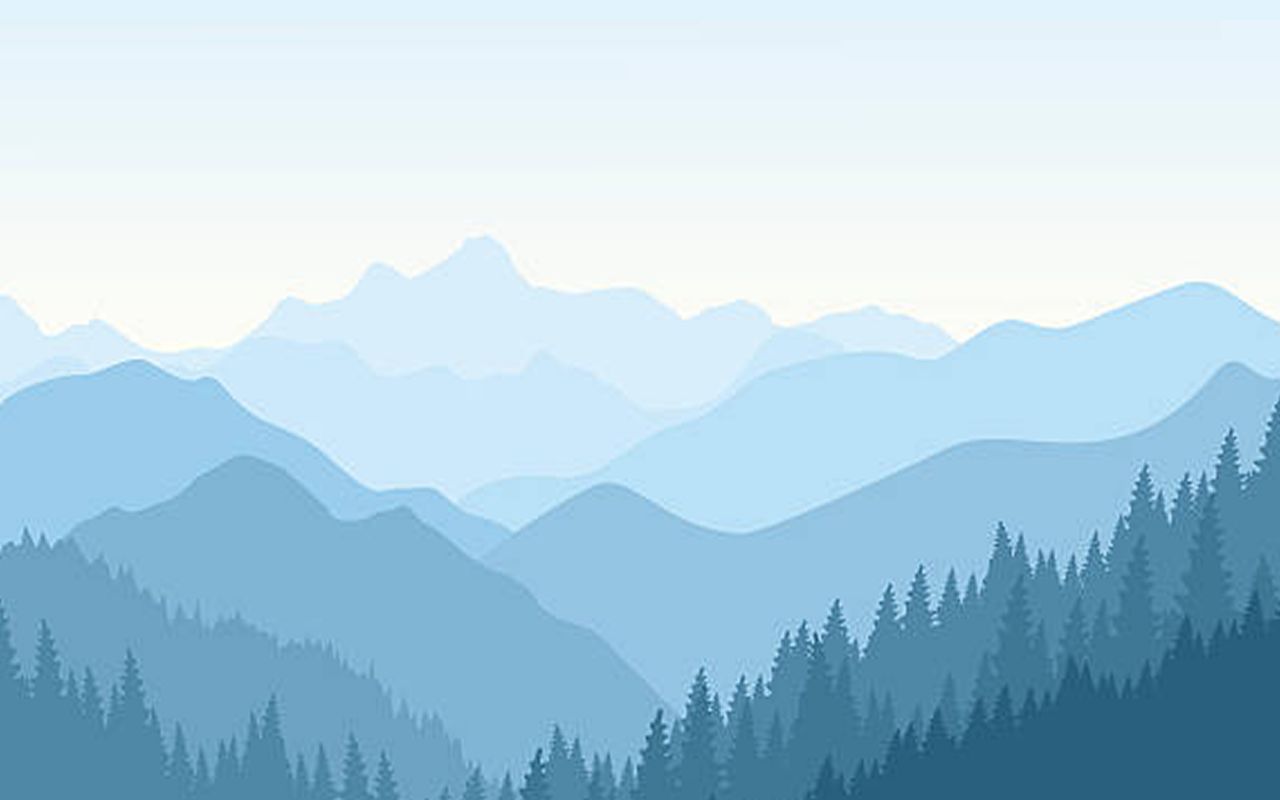
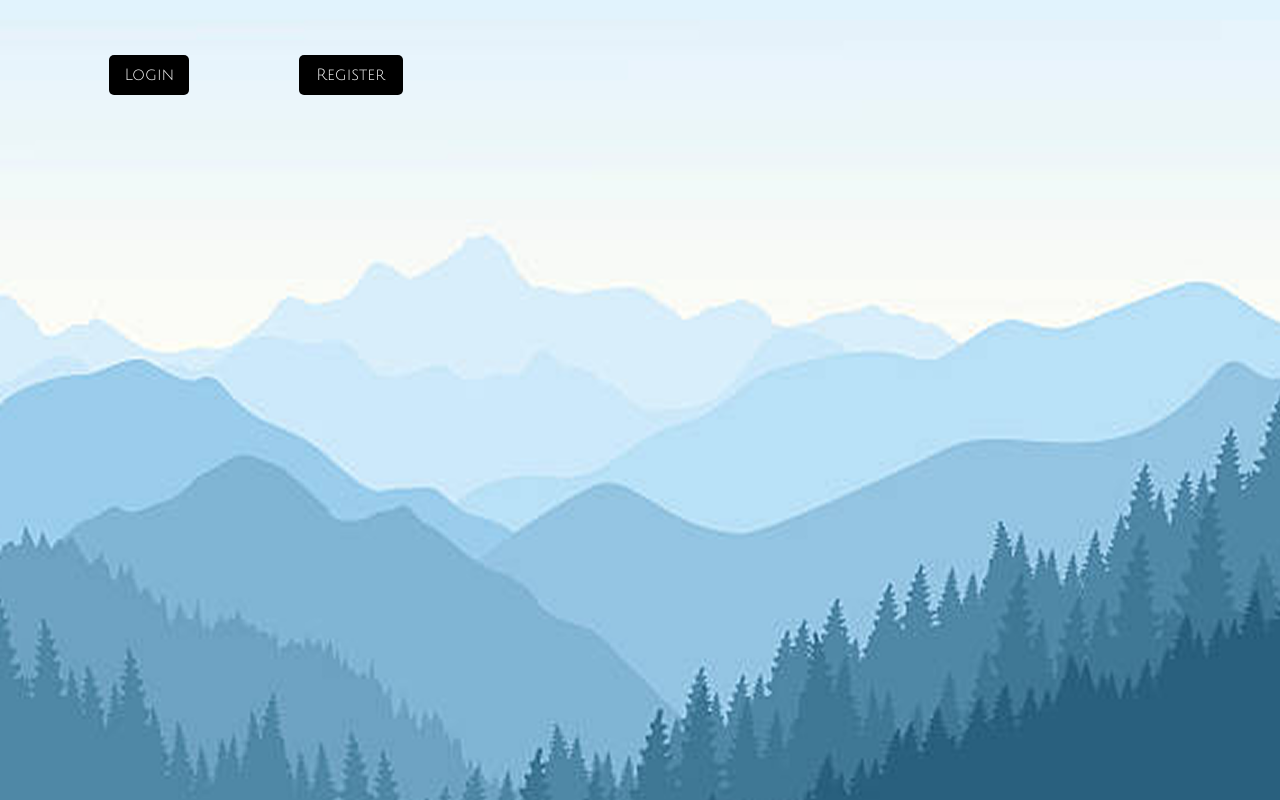
Before and after one commit to TooHighDude420/Nala_Travels, a PHP site: page /index.php?page=book in a window 1280 px wide. Shown: the part 120-920 px from the top of the page. Run offline with PHP 8.4, Linux system fonts and the light colour scheme; the visitor is signed in with stand-in values (Sample User, id 1); tables that the repository leaves empty or names only in its code hold one stand-in row (values such as "Sample post"); data that the repository does not hold is empty; some libraries are stand-ins or nearby versions; some web fonts are replaced.

Commit message:
added buttons to booking page

```diff
--- a/NalaTravels/assets/includes/book.inc.php
+++ b/NalaTravels/assets/includes/book.inc.php
@@ -76,13 +76,19 @@ $dataEnc = json_encode($data);
                         <input value=' $des' type='text' name='destination' id='fName' disabled class='w-[10%] rounded-[8px]'>
                 </form>
             </div>";
-            if ($i == 1 || $i == 3) {
+            if ($i == 1 || $i == 3 || $i == 4) {
                 echo "</div>";
             }
 
         }
+
     }
-
     ?>
 
+    <div class="flex justify-evenly w-[40%]">
+        <button type="submit" class="text-white bg-black w-[10vh] h-[5vh] rounded-[5px]">Login</button>
+        <a href="index.php?page=register"
+            class="text-white bg-black w-[13vh] h-[5vh] rounded-[5px] text-center content-center">Register</a>
+    </div>
+
 </section>
```
